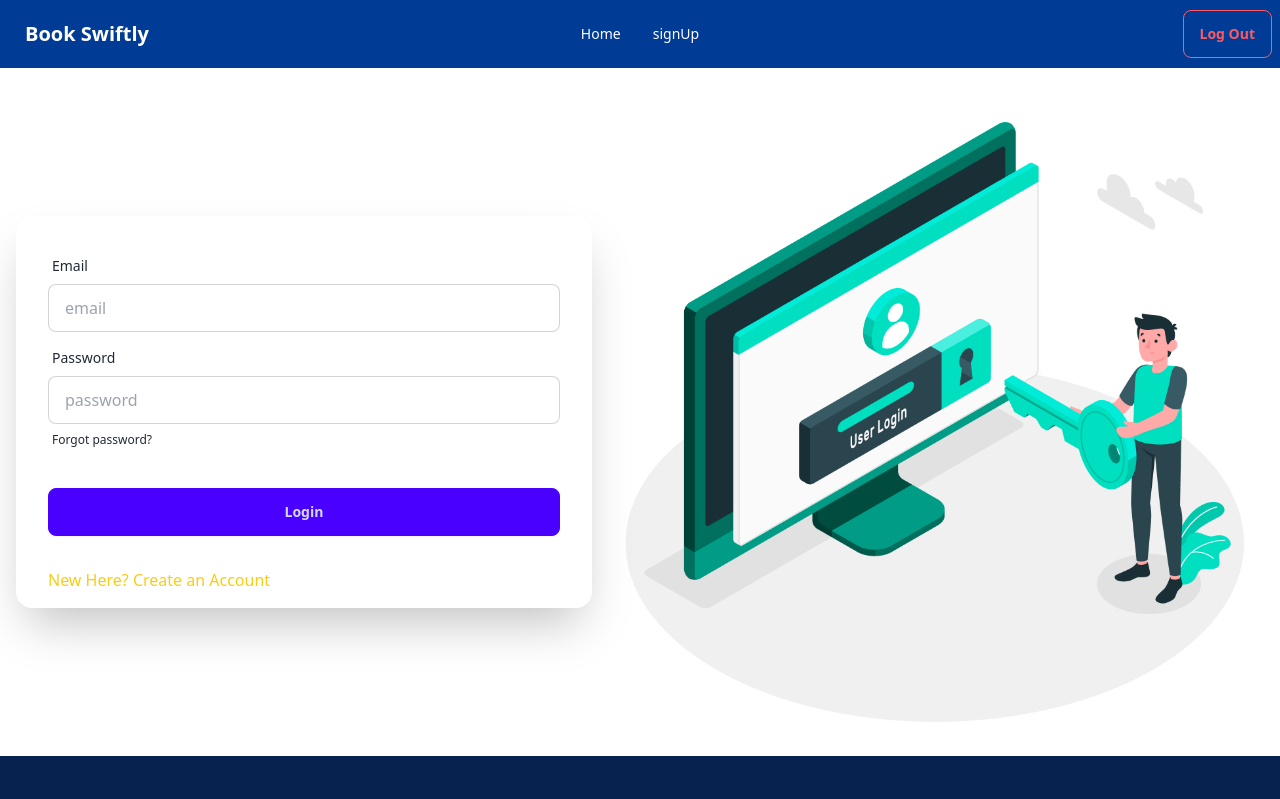
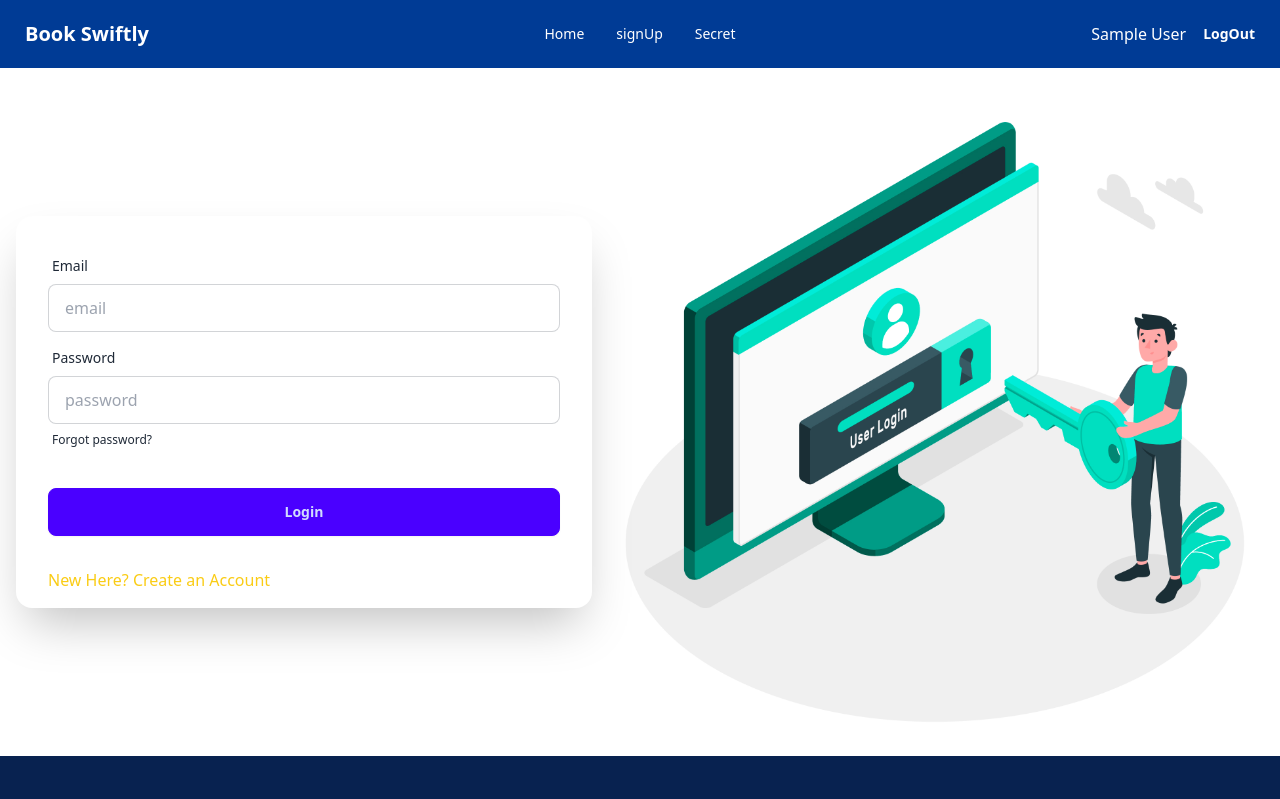
Before and after one commit to mdshakil04/book-Swiftly-client, a React (Vite) app: page /login in a window 1280 px wide. Shown: the top 799 px of the page. Built offline with nearby package versions, Linux system fonts and the light colour scheme; no server answers; sample sign-in values are in the browser's storage.

Commit message:
Some little issue fixed

```diff
--- a/src/pages/Shared/Navbar/Navbar.jsx
+++ b/src/pages/Shared/Navbar/Navbar.jsx
@@ -4,20 +4,26 @@ import { Link } from "react-router-dom";
 import { AuthContext } from "../../../providers/AuthProvider";
 
 const Navbar = () => {
-  const {user, logOut} = useContext(AuthContext)
+  const { user, logOut } = useContext(AuthContext);
+
   const handleLogOut = () => {
     logOut()
-    .then(() => {})
-    .cath(error => console.log(error));
-  }
-  const navLinks =(
+      .then(() => {})
+      .catch((error) => console.log(error));
+  };
+  const navLinks = (
     <>
-      <li><Link to= '/'>Home</Link></li>
-
-      <li><Link to= '/signUp'>signUp</Link></li>
-
+      <li>
+        <Link to="/">Home</Link>
+      </li>
+      <li>
+        <Link to="/signUp">signUp</Link>
+      </li>
+      <li>
+        <Link to="/secret">Secret</Link>
+      </li>
     </>
-  )
+  );
   return (
     <div className="navbar bg-[#003B95] text-white">
       <div className="navbar-start">
@@ -42,27 +48,23 @@ const Navbar = () => {
             tabIndex={0}
             className="menu menu-sm dropdown-content mt-3 z-[1] p-2 shadow bg-base-100 rounded-box w-52 text-black font-semibold"
           >
-           {navLinks}
+            {navLinks}
           </ul>
         </div>
         <a className="btn btn-ghost text-xl">Book Swiftly</a>
       </div>
       <div className="navbar-center hidden lg:flex">
-        <ul className="menu menu-horizontal px-1">
-          {navLinks}
-        </ul>
+        <ul className="menu menu-horizontal px-1">{navLinks}</ul>
       </div>
       <div className="navbar-end">
       {
-        user ?
-         <>
-          <button onClick={handleLogOut} className="btn btn-outline btn-error">Log Out</button>
-         </>
-        :
-         <>
-          <li className="btn btn-outline btn-success"><Link to= '/login'>Log In</Link></li>
-         </>
-      }
+            user ? <>
+                <span>{user?.displayName}</span>
+                <button onClick={handleLogOut} className="btn btn-ghost">LogOut</button>
+            </> : <>
+                <li className=" btn btn-outline btn-accent"><Link to="/login">Login</Link></li>
+            </>
+        }
       </div>
     </div>
   );
--- /dev/null
+++ b/src/pages/Shared/Secret/Secret.jsx
@@ -0,0 +1,11 @@
+import React from 'react';
+
+const Secret = () => {
+    return (
+        <div>
+            <h2 className="text-4xl text-red-500">This is top secret</h2>
+        </div>
+    );
+};
+
+export default Secret;
--- /dev/null
+++ b/src/routes/PrivateRoute.jsx
@@ -0,0 +1,15 @@
+/* eslint-disable react/prop-types */
+import { useContext } from "react";
+import { AuthContext } from "../providers/AuthProvider";
+import { Navigate } from "react-router-dom";
+
+const PrivateRoute = ({children}) => {
+    const {user} = useContext(AuthContext);
+    if(user){
+        return children;
+    }
+    return<Navigate to="/login"></Navigate>
+
+};
+
+export default PrivateRoute;
--- a/src/routes/routes.jsx
+++ b/src/routes/routes.jsx
@@ -6,6 +6,8 @@ import Main from "../Layout/Main";
 import Home from "../pages/Home/Home/Home";
 import Login from "../pages/Login/Login";
 import SignUp from "../pages/SignUp/SignUp";
+import PrivateRoute from "./PrivateRoute";
+import Secret from "../pages/Shared/Secret/Secret";
   export const router = createBrowserRouter([
     {
       path: "/",
@@ -22,6 +24,10 @@ import SignUp from "../pages/SignUp/SignUp";
         {
           path : 'signUp',
           element: <SignUp></SignUp>
+        },
+        {
+          path: '/secret',
+          element: <PrivateRoute><Secret></Secret></PrivateRoute>
         }
       ]
     },
```
